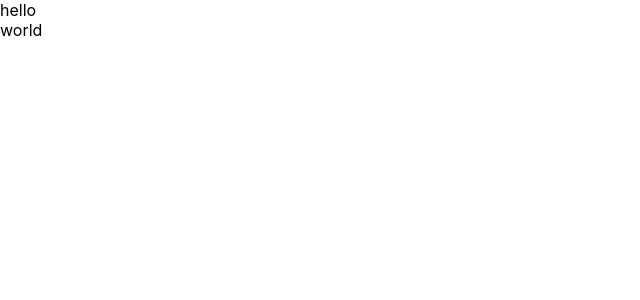
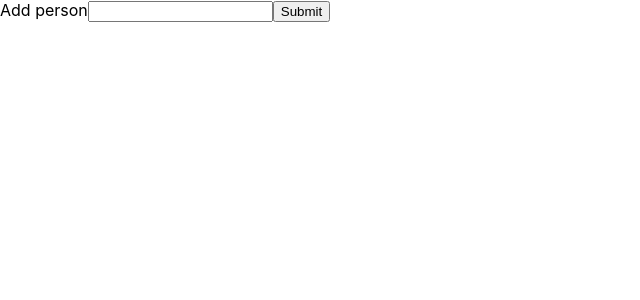
Before and after one commit to nipunn1313/nicknames, a Next.js app: page / in a window 1280 px wide. Shown: the top 300 px of the page, without its empty margins (0-640 px from the left). Built offline with nearby package versions, Linux system fonts and the light colour scheme.

Commit message:
Make some progress on the UI

```diff
--- a/pages/index.tsx
+++ b/pages/index.tsx
@@ -1,14 +1,71 @@
 import type { NextPage } from 'next'
-import Head from 'next/head'
-import Image from 'next/image'
-import styles from '../styles/Home.module.css'
+import React, { useState, FormEvent } from 'react';
 
 const Home: NextPage = () => {
+  const [people, setPeople] = useState<Array<string>>([]);
+
+  const handleAddPerson = (event: FormEvent) => {
+    event.preventDefault();
+    const target = event.target as typeof event.target & {
+      person: {value: string};
+    };
+    let ps = people.slice();
+    ps.push(target.person.value);
+    setPeople(ps);
+
+    target.person.value = '';
+  };
+
   return (
-    <div>
-      <div>hello</div>
-      <div>world</div>
-    </div>
+    <>
+      <form onSubmit={handleAddPerson}>
+        <label>Add person</label>
+        <input type="text" name="person" />
+        <input type="submit" value="Submit" />
+      </form>
+
+      {
+        people.map((n, i)  => {
+          return <Person name={n}/>
+        })
+      }
+    </>
+  )
+}
+
+type PersonProps = {
+  name: string;
+}
+
+const Person = (props: PersonProps) => {
+  const [nicknames, setNicknames] = useState<Array<string>>([]);
+
+  const handleAddNickname = (event: FormEvent) => {
+    event.preventDefault();
+    const target = event.target as typeof event.target & {
+      nickname: {value: string};
+    };
+
+    let ns = nicknames.slice();
+    ns.push(target.nickname.value);
+    target.nickname.value = '';
+    setNicknames(ns);
+  };
+
+  return (
+    <>
+      <div>{props.name}</div>
+      <form onSubmit={handleAddNickname}>
+        <label>Add nickname for {props.name}: </label>
+        <input type="text" name="nickname" placeholder="Get creative…" />
+        <input type="submit" value="Submit" />
+      </form>
+      {
+        nicknames.map((n, i) => {
+          return <div key={i}>{n}</div>
+        })
+      }
+    </>
   )
 }
 
```
